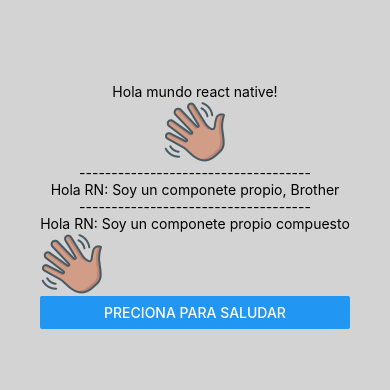
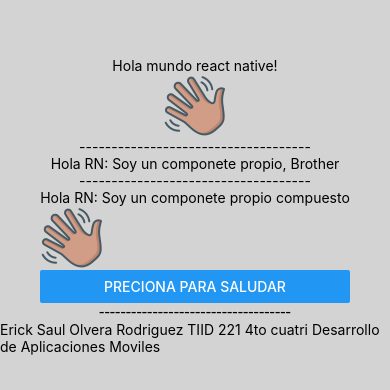
Before and after one commit to SaulrzUPQ/DAM221, a React Native app in the folder App2/: screen / in a window 390 px wide. Shown: the part 216-606 px from the top of the page. Built offline with nearby package versions, Linux system fonts and the light colour scheme.

Commit message:
Se agrego el apartado de perfil junto a los datos requeridos

```diff
--- a/App2/App.js
+++ b/App2/App.js
@@ -4,6 +4,7 @@ import { StatusBar } from 'expo-status-bar';
 import { StyleSheet, Text, View, Image} from 'react-native';
 import {Saludo} from './componentes/Saludo.js';
 import {Saludo2} from './componentes/Saludo2.js';
+import {Perfil} from './componentes/Perfil.js';
 
 /*2.Zona de Main o render*/
 export default function App() {
@@ -19,6 +20,9 @@ export default function App() {
       <Text>------------------------------------</Text>
 
       <Saludo2/>
+
+      <text>------------------------------------</text>
+      <Perfil/>
 
 
 
--- /dev/null
+++ b/App2/componentes/Perfil.js
@@ -0,0 +1,10 @@
+import {Text} from 'react-native';
+
+export const Perfil=()=>{
+    return(
+        <Text>Erick Saul Olvera Rodriguez
+            TIID 221 4to cuatri
+            Desarrollo de Aplicaciones Moviles
+        </Text>
+    );
+}
```
